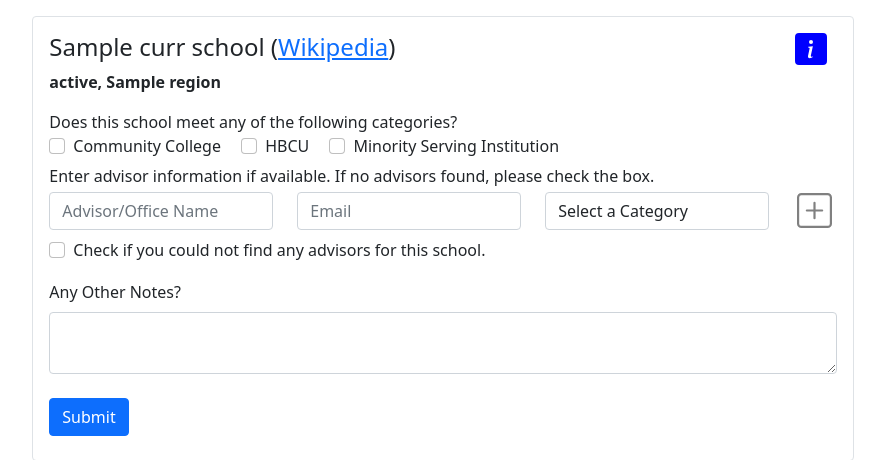
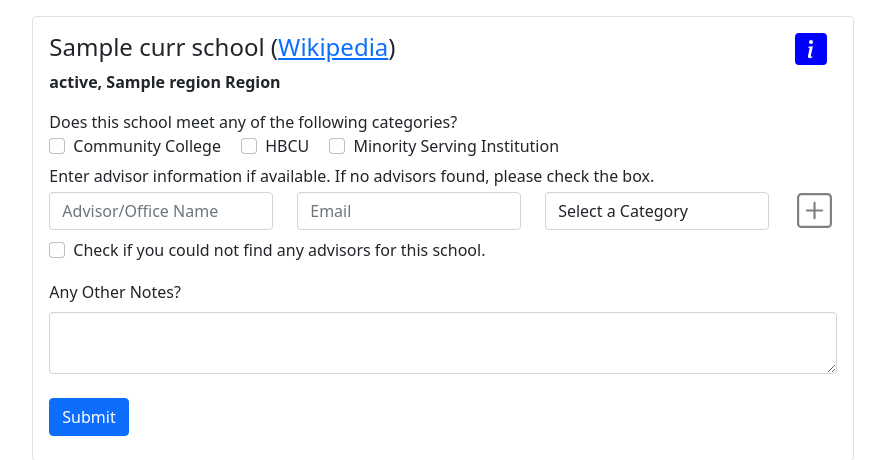
Before and after one commit to RunningMSN/schoolathon, a Flask app: template website/templates/add.html in a window 1280 px wide. Shown: the part 95-555 px from the top of the page, without its empty margins (197-1082 px from the left). Run offline with Flask 3, Linux system fonts and the light colour scheme; the template is opened without the code that fills it: most values are stand-ins (such as "Sample title", 1, 10 or a date in 2020); some libraries are stand-ins or nearby versions.

Commit message:
Specify region

```diff
--- a/website/templates/add.html
+++ b/website/templates/add.html
@@ -6,7 +6,7 @@
 		<div>
 			<h4>{{ curr_school.school_name }} {% if curr_school.wiki|length > 0 %}(<a href="{{ curr_school.wiki }}">Wikipedia</a>) {% endif %}</h4>
 			<p>
-				<strong>{{ curr_school.state }}, {{ curr_school.region }}</strong>
+				<strong>{{ curr_school.state }}, {{ curr_school.region }} Region</strong>
 			</p>
 		</div>
 		<div style="margin-right: 10px">
```
